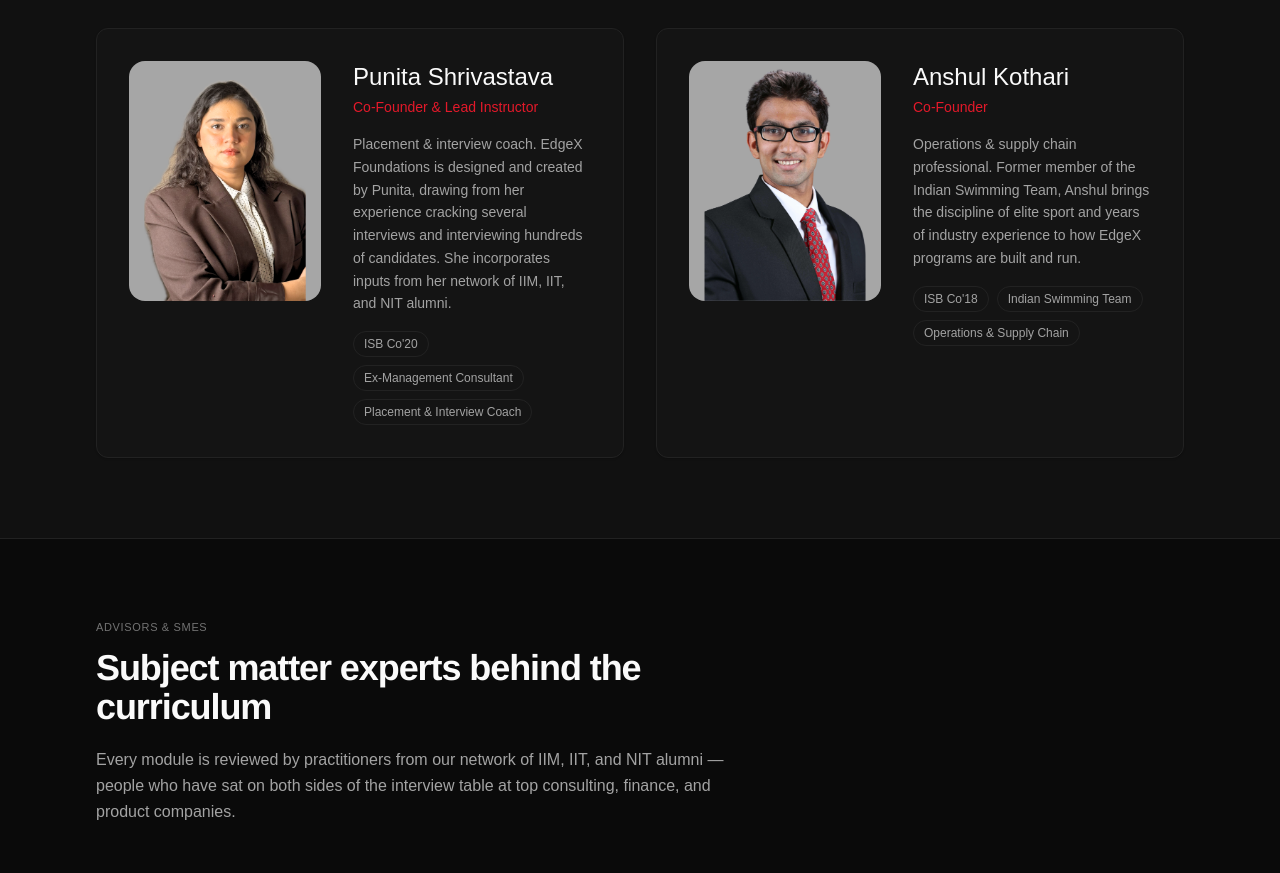
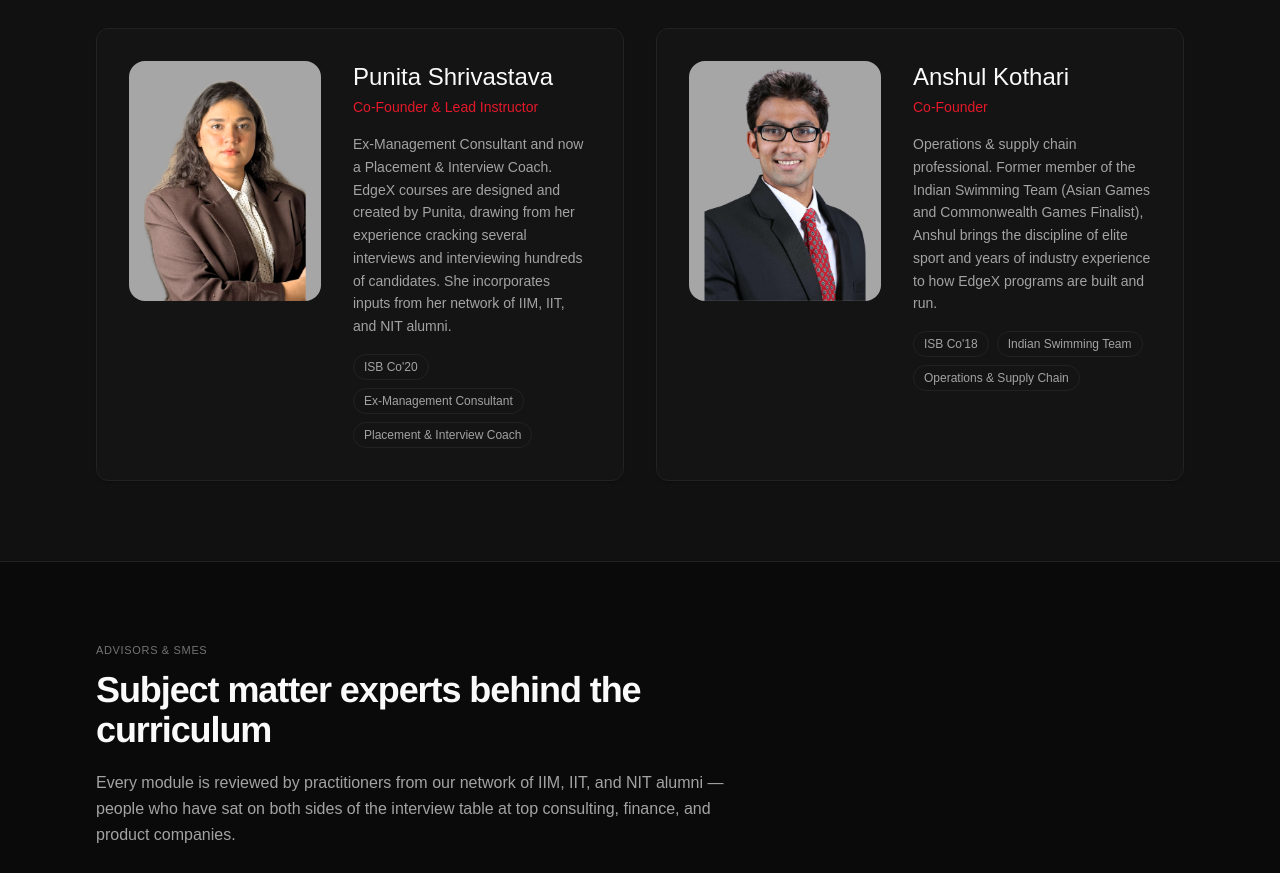
Before and after one commit to nerdshouse/edgex, a Next.js app: page /about in a window 1280 px wide. Shown: the part 800-1673 px from the top of the page. Built offline with nearby package versions, Linux system fonts and the light colour scheme.

Commit message:
Update founder bios for Anshul and Punita

```diff
--- a/src/data/team.ts
+++ b/src/data/team.ts
@@ -14,7 +14,7 @@ export const team = {
     {
       name: "Punita Shrivastava",
       role: "Co-Founder & Lead Instructor",
-      bio: "Placement & interview coach. EdgeX Foundations is designed and created by Punita, drawing from her experience cracking several interviews and interviewing hundreds of candidates. She incorporates inputs from her network of IIM, IIT, and NIT alumni.",
+      bio: "Ex-Management Consultant and now a Placement & Interview Coach. EdgeX courses are designed and created by Punita, drawing from her experience cracking several interviews and interviewing hundreds of candidates. She incorporates inputs from her network of IIM, IIT, and NIT alumni.",
       initials: "PS",
       image: "/media/team/punita.png",
       tags: ["ISB Co'20", "Ex-Management Consultant", "Placement & Interview Coach"],
@@ -22,7 +22,7 @@ export const team = {
     {
       name: "Anshul Kothari",
       role: "Co-Founder",
-      bio: "Operations & supply chain professional. Former member of the Indian Swimming Team, Anshul brings the discipline of elite sport and years of industry experience to how EdgeX programs are built and run.",
+      bio: "Operations & supply chain professional. Former member of the Indian Swimming Team (Asian Games and Commonwealth Games Finalist), Anshul brings the discipline of elite sport and years of industry experience to how EdgeX programs are built and run.",
       initials: "AK",
       image: "/media/team/anshul.png",
       tags: ["ISB Co'18", "Indian Swimming Team", "Operations & Supply Chain"],
```
